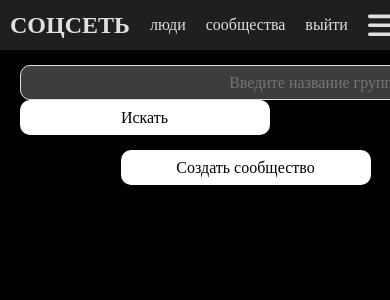
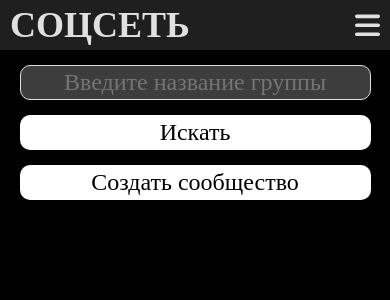
Before and after one commit to SamsaraKid/FirstSocialNet, a Django app: page /search/community in a window 390 px wide; the page is wider, and only the part inside the window is pictured. Shown: the top 300 px of that part. Run offline with Django 4.2, Linux system fonts and the light colour scheme; a user stored in the database is signed in; parts of the project's set-up code (start-up, migrations or seed data) failed here and were passed over.

Commit message:
делаю адаптацию

```diff
--- a/FirstSocialNet/settings.py
+++ b/FirstSocialNet/settings.py
@@ -28,7 +28,7 @@ SECRET_KEY = 'django-insecure-0#8$vd%i(elirnnqa-s*jz9xa%yq9lh&v9yu1x@%*(zu#!6mr4
 # SECURITY WARNING: don't run with debug turned on in production!
 DEBUG = True
 
-ALLOWED_HOSTS = ['samsarakid.pythonanywhere.com']
+ALLOWED_HOSTS = ['samsarakid.pythonanywhere.com', '127.0.0.1']
 
 
 # Application definition
--- a/socialapp/static/css/main.css
+++ b/socialapp/static/css/main.css
@@ -13,7 +13,7 @@ body{
     background-color: black;
     font-family: "Malgun Gothic";
     color: #e0e0e0;
-    /*font-size: medium;*/
+    font-size: medium;
 }
 
 header{
@@ -462,13 +462,13 @@ table{
     height: 0px;
   }
   to{
-    height: 260px;
+    height: 460px;
   }
 }
 
 @keyframes menuUp{
   from{
-    height: 260px;
+    height: 460px;
   }
   to{
     height: 0px;
@@ -482,6 +482,9 @@ table{
 }
 
 @media screen and (max-width: 1000px){
+    body{
+        font-size: x-large;
+    }
     .menu-left-div{
         display: none;
     }
@@ -492,4 +495,7 @@ table{
     #narrowMenuWrap{
         display: block;
     }
+    .hide-head-links{
+        display: none;
+    }
 }
--- a/socialapp/static/css/search.css
+++ b/socialapp/static/css/search.css
@@ -1,3 +1,12 @@
 input[type=text]{
     width: 594px;
 }
+
+@media screen and (max-width: 1000px) {
+    input[type=text], input[type=submit], .create-button, button{
+        width: 100%;
+    }
+    input[type=text]{
+        margin-bottom: 15px;
+    }
+}
--- a/socialapp/static/js/menu.js
+++ b/socialapp/static/js/menu.js
@@ -6,7 +6,7 @@ function showHideMenu(){
     if (!menuIsOpen) {
         $('#narrowMenuWrap').removeClass('menuUpAnim')
         $('#narrowMenuWrap').addClass('menuDownAnim')
-        $('#narrowMenuWrap').css('height', '310px')
+        $('#narrowMenuWrap').css('height', '460px')
         menuIsOpen = true
     }   else {
         $('#narrowMenuWrap').removeClass('menuDownAnim')
--- a/templates/base.html
+++ b/templates/base.html
@@ -18,9 +18,9 @@
             <ul class="flex-row align-items-center just-cont-spa-bet h100pc">
                 <li><a href="{% url 'home' %}" class="link-clean"><h2>СОЦСЕТЬ</h2></a></li>
                 {% if user.username %}
-                    <li><a href="{% url 'search' 'user' %}" class="link-clean"><p>люди</p></a></li>
-                    <li><a href="{% url 'search' 'community' %}" class="link-clean"><p>сообщества</p></a></li>
-                    <li><a href="{% url 'logout' %}" class="link-clean"><p>выйти</p></a></li>
+                    <li><a href="{% url 'search' 'user' %}" class="link-clean hide-head-links"><p>люди</p></a></li>
+                    <li><a href="{% url 'search' 'community' %}" class="link-clean hide-head-links"><p>сообщества</p></a></li>
+                    <li><a href="{% url 'logout' %}" class="link-clean hide-head-links"><p>выйти</p></a></li>
                     <li id="menuBut">
                         <a class="link-clean">
                             <svg xmlns="http://www.w3.org/2000/svg" viewBox="0 0 448 512">
@@ -40,6 +40,9 @@
                         <li><a class="link-clean" href="{% url 'followpeople' %}"><p>Мои подписки</p></a></li>
                         <li><a class="link-clean" href="{% url 'communitylist' %}"><p>Мои сообщества</p></a></li>
                         <li><a class="link-clean" href="{% url 'profileupdate'%}"><p>Мои настройки</p></a></li>
+                        <li><a href="{% url 'search' 'user' %}" class="link-clean"><p>Люди</p></a></li>
+                        <li><a href="{% url 'search' 'community' %}" class="link-clean"><p>Сообщества</p></a></li>
+                        <li><a href="{% url 'logout' %}" class="link-clean"><p>Выйти</p></a></li>
                 {% endif %}
             </ul>
         </div>
--- a/templates/socialapp/search.html
+++ b/templates/socialapp/search.html
@@ -17,12 +17,12 @@
         <form method="POST" class="margin-bottom15">
             {% csrf_token %}
             {{ form }}
-            <input type="submit" class="margin-auto hidden" value="Искать">
+            <input type="submit" class="margin-auto" value="Искать">
         </form>
 
         {% if type == 'community' and not query %}
         <div class="flex-row just-cont-end margin-bottom15">
-            <a href="{% url 'communitycreate' %}">
+            <a class="create-button" href="{% url 'communitycreate' %}">
                 <button>Создать сообщество</button>
             </a>
         </div>
```
Also changed, not shown: db.sqlite3.
